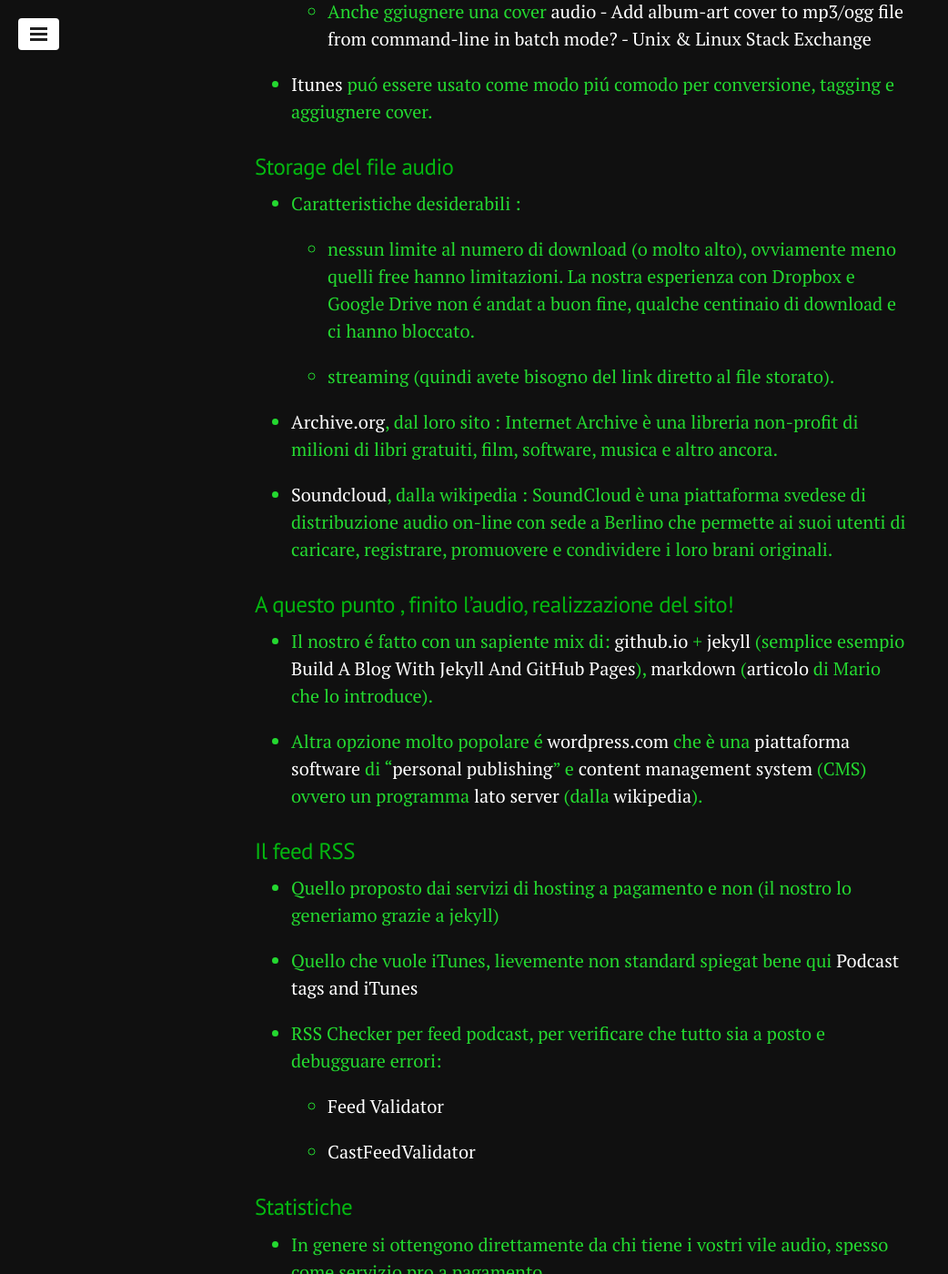
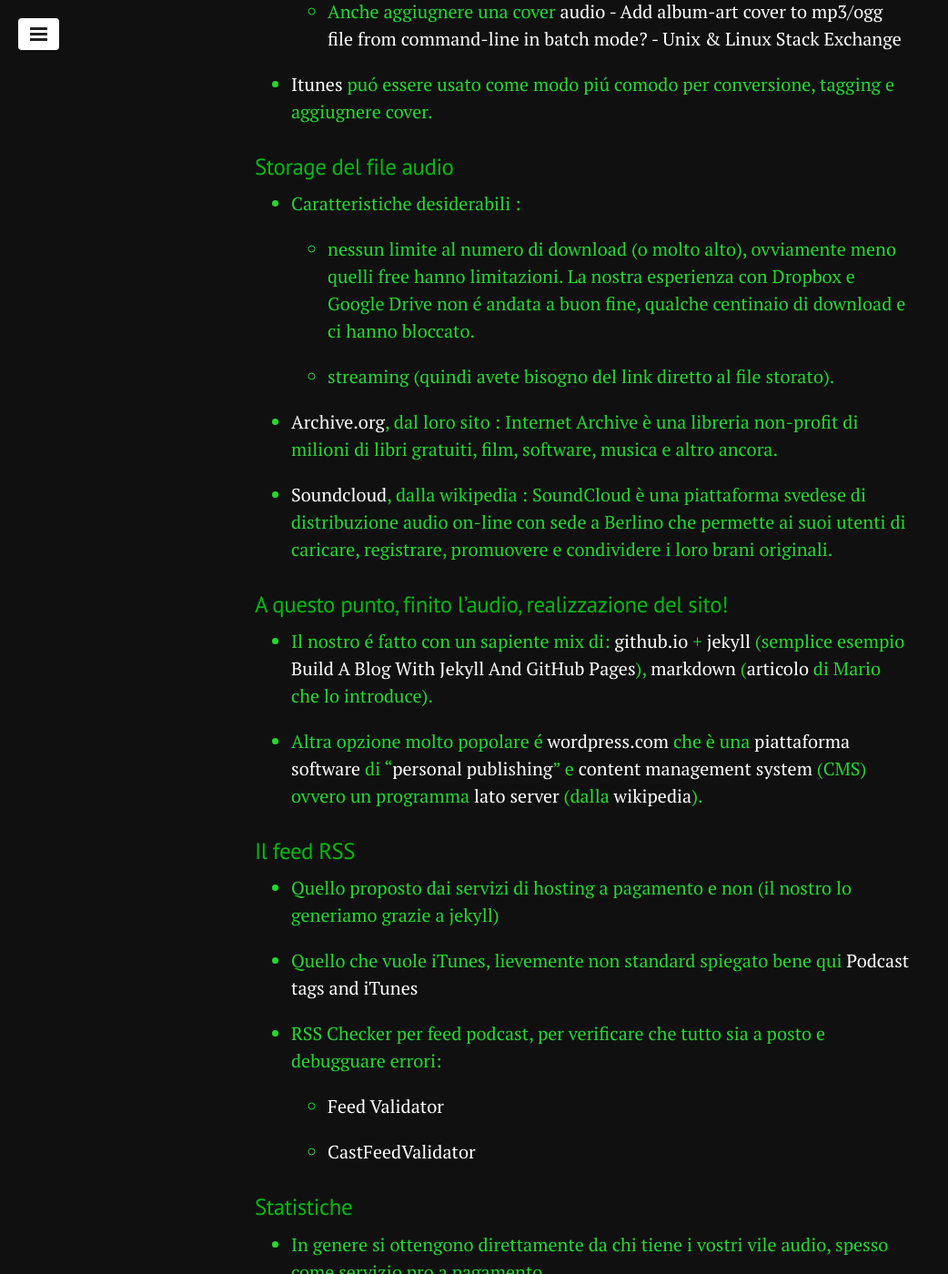
Before and after one commit to geekcookies/geekcookies.github.io, a Jekyll site: the page built from _posts/2015-07-07-episodio-8.md, in a window 1280 px wide and 1400 px high, scrolled down 1045 px. Shown: the whole window at 91% size, without its empty margins (0-1042 px from the left). Built offline with Jekyll 4.4.1, drawn with Linux system fonts in a browser that asks for light colours; nearby versions of some CDN libraries; comment, search, counter and statistics services are not loaded; some of the changed text lies outside the part shown.

Commit message:
Typo
Typo

```diff
--- a/_posts/2015-07-07-episodio-8.md
+++ b/_posts/2015-07-07-episodio-8.md
@@ -38,7 +38,7 @@
 
     * [Using ffmpeg to convert to MP3](http://fosswire.com/post/2007/11/using-ffmpeg-to-convert-to-mp3/) e documentazione ufficiale [Encode/MP3 – FFmpeg](https://trac.ffmpeg.org/wiki/Encode/MP3)
 
-    * Anche ggiugnere una cover [audio - Add album-art cover to mp3/ogg file from command-line in batch mode? - Unix & Linux Stack Exchange](http://unix.stackexchange.com/a/84956)
+    * Anche aggiugnere una cover [audio - Add album-art cover to mp3/ogg file from command-line in batch mode? - Unix & Linux Stack Exchange](http://unix.stackexchange.com/a/84956)
 
 * [Itunes](https://www.apple.com/itunes/) puó essere usato come modo piú comodo per conversione, tagging e aggiugnere cover.
 
@@ -46,7 +46,7 @@
 
 * Caratteristiche desiderabili :
 
-    * nessun limite al numero di download (o molto alto), ovviamente meno quelli free hanno limitazioni. La nostra esperienza con Dropbox e Google Drive non é andat a buon fine, qualche centinaio di download e ci hanno bloccato.
+    * nessun limite al numero di download (o molto alto), ovviamente meno quelli free hanno limitazioni. La nostra esperienza con Dropbox e Google Drive non é andata a buon fine, qualche centinaio di download e ci hanno bloccato.
 
     * streaming (quindi avete bisogno del link diretto al file storato).
 
@@ -54,7 +54,7 @@
 
 * [Soundcloud](https://soundcloud.com/), dalla wikipedia : SoundCloud è una piattaforma svedese di distribuzione audio on-line con sede a Berlino che permette ai suoi utenti di caricare, registrare, promuovere e condividere i loro brani originali.
 
-### A questo punto , finito l’audio, realizzazione del sito!
+### A questo punto, finito l’audio, realizzazione del sito!
 
  * Il nostro é fatto con un sapiente mix di: [github.io](https://pages.github.com/) + [jekyll](http://jekyllrb.com/) (semplice esempio [Build A Blog With Jekyll And GitHub Pages](http://www.smashingmagazine.com/2014/08/01/build-blog-jekyll-github-pages/)), [markdown](http://daringfireball.net/projects/markdown/) ([articolo](http://www.engeene.it/scrivere-testo-formattato-con-markdown-semplicita-e-potenza/) di Mario che lo introduce).
 
@@ -64,7 +64,7 @@
 
 * Quello proposto dai servizi di hosting a pagamento e non (il nostro lo generiamo grazie a jekyll)
 
-* Quello che vuole iTunes, lievemente non standard spiegat bene qui [Podcast tags and iTunes](http://rfwilmut.net/notes/itunestags.html)
+* Quello che vuole iTunes, lievemente non standard spiegato bene qui [Podcast tags and iTunes](http://rfwilmut.net/notes/itunestags.html)
 
 * RSS Checker per feed podcast, per verificare che tutto sia a posto e debugguare errori:
 
@@ -86,7 +86,7 @@
 
 Ci scusiamo per aver lasciato passare troppo tempo (alcuni contatti sono di febbraio!). Ringraziamo (per rispetto alla privacy useremo solo il nome proprio o nickname, dato che non abbiamo):
 
-* Alessandro con un fantastico [blog post ](http://www.ccworld.it/2014/02/retropie-stazione-di-emulazione-retrogaming-con-raspberry-pi/)su [retropie](http://blog.petrockblock.com/retropie/), distribuzione per raspberry dedicata al retrogeming, Marco con la sua  [stazione meteo](http://www.iz0hcd.it/meteo/Home.htm),Domenico, William_Fly, Roberto, Marco, Davide, Mirko e tutti gli altri.
+* Alessandro con un fantastico [blog post ](http://www.ccworld.it/2014/02/retropie-stazione-di-emulazione-retrogaming-con-raspberry-pi/)su [retropie](http://blog.petrockblock.com/retropie/), distribuzione per raspberry dedicata al retrogeming, Marco con la sua  [stazione meteo](http://www.iz0hcd.it/meteo/Home.htm), Domenico, William_Fly, Roberto, Marco, Davide, Mirko e tutti gli altri.
 
 Grazie per i consigli, spunti, discussioni e richieste!  Continuate!
 
```
Also changed, not shown: other parts of _posts/2015-07-07-episodio-8.md (+2 -2 lines).
